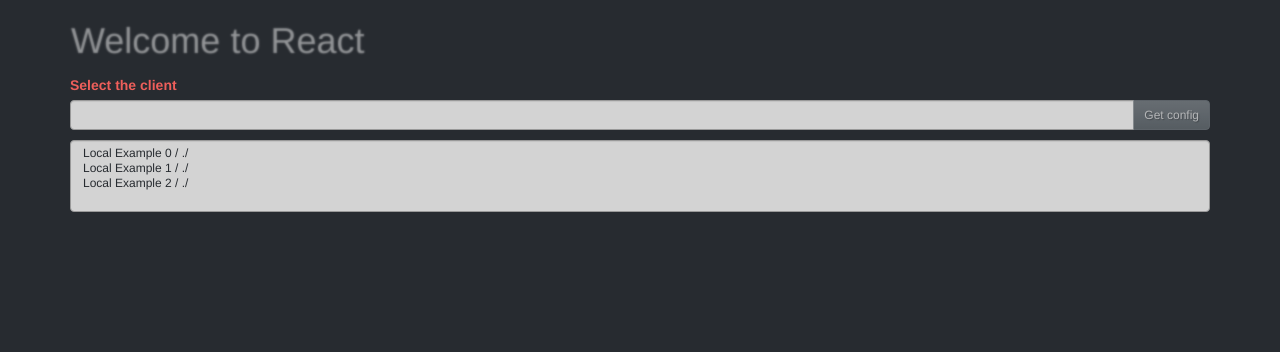
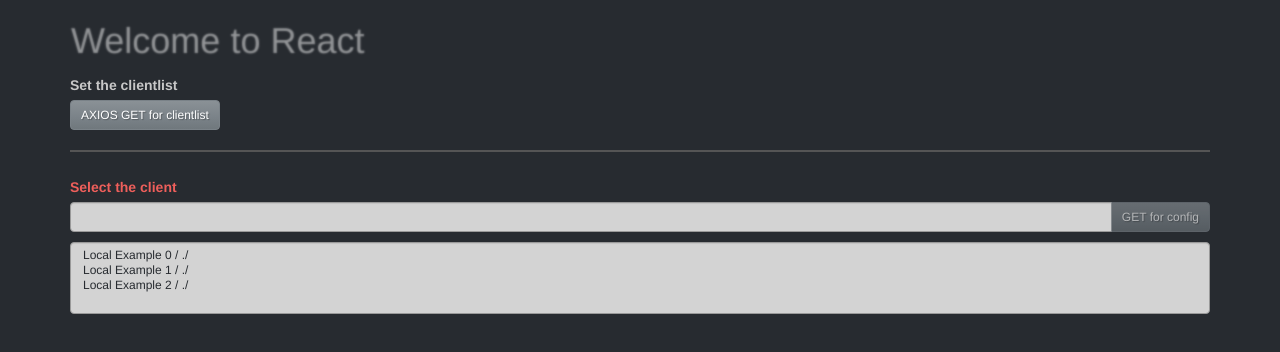
Before and after one commit to pravosleva/gpo-react-tool, a React (Create React App) app: page / in a window 1280 px wide. Shown: the top 352 px of the page. Built offline with nearby package versions, Linux system fonts and the light colour scheme; what js-snackbar would draw is missing.

Commit message:
Updates
- axios test failed

```diff
--- a/src/components/App.js
+++ b/src/components/App.js
@@ -22,6 +22,36 @@
       default: break;
     }
   }
+  axiosReqForClientlist() {
+    axios({
+      method: 'get',
+      url: 'http://selection4test.ru/projects/gpo/_examples/clientlist.json',
+      responseType:'json'
+    })
+      .then(function(response) {
+        console.log(typeof response);
+        //this.props.updateClientlist(response.data);
+      })
+      .catch(function (error) {
+        if (error.response) {
+          // The request was made and the server responded with a status code
+          // that falls out of the range of 2xx
+          console.log(error.response.data);
+          //console.log(error.response.status);
+          //console.log(error.response.headers);
+        } else if (error.request) {
+          // The request was made but no response was received
+          // `error.request` is an instance of XMLHttpRequest in the browser and an instance of
+          // http.ClientRequest in node.js
+          console.log(error.request);
+        } else {
+          // Something happened in setting up the request that triggered an Error
+          console.log('Error', error.message);
+        }
+        //console.log(error.config);
+      });
+
+  }
   render() {
     const { obj } = this.props;
     let clientlist_displayed = obj.clientlist.filter(function(e, i){
@@ -31,13 +61,24 @@
       <div className="container">
 
         <h1>Welcome to React</h1>
+
+        <label>Set the clientlist</label>
+        <div className='input-group'>
+          <button type="button"
+            className='btn btn-primary btn-sm'
+            onClick={this.axiosReqForClientlist}>
+            AXIOS GET for clientlist
+          </button>
+        </div>
+        <hr />
+
         <label className={obj.client!==''?'text-success':'text-danger'}>Select the client</label>
         <div className='input-group'>
           <input className='form-control input-sm' type='text' value={obj.tmp_client} onChange={this.updateStateObj.bind(this, 'tmp_client')}/>
           <span className="input-group-btn">
             <button className={'btn btn-primary btn-sm' + (obj.client!==''?'':' disabled')} type="button"
-              onClick={() => {console.log('Here should be GET or POST req...')}}>
-              Get config
+              onClick={() => {console.log('hello world')}}>
+              GET for config
             </button>
           </span>
         </div>
@@ -46,7 +87,6 @@
             return (<option key={i}>{e.name} / {e.configURL}</option>)
           }, this)}
         </select>
-
 
       </div>
     );
```
